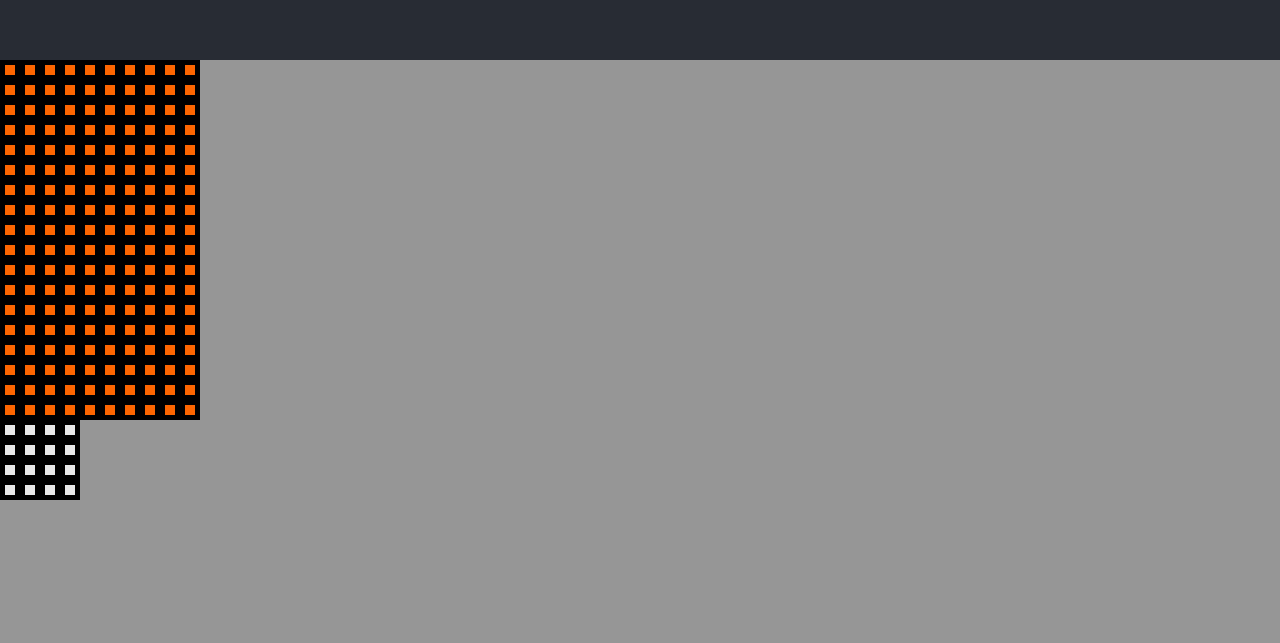
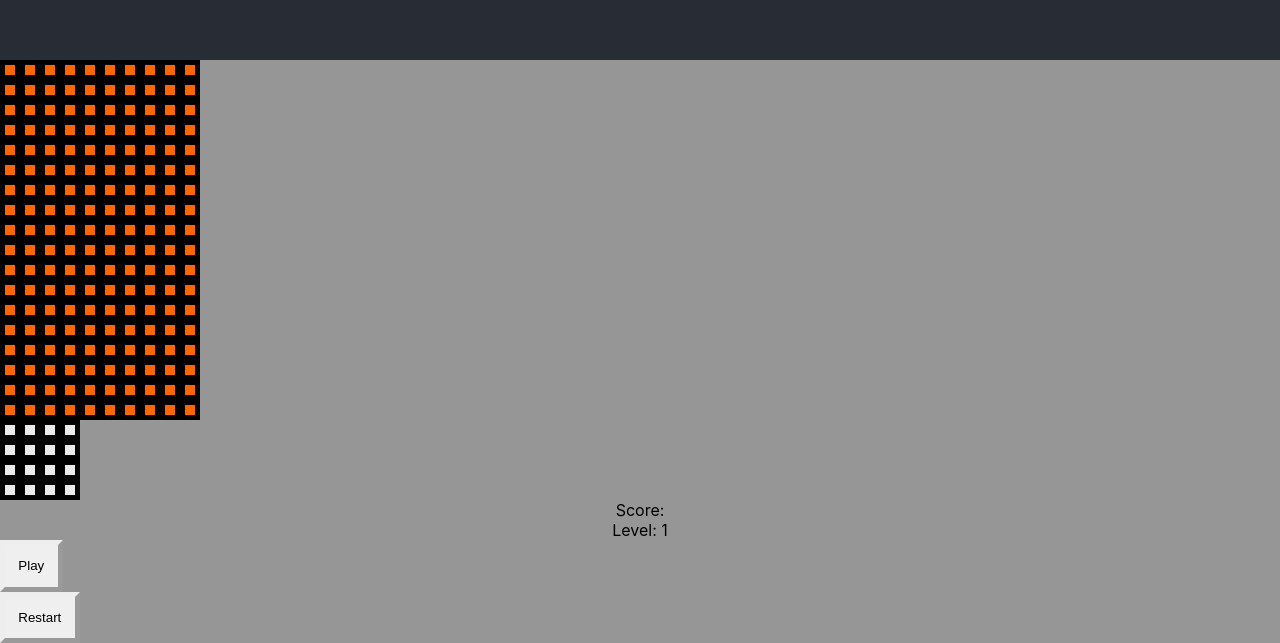
Before and after one commit to reikamoon/react-redux-tetris, a React (Create React App) app: page / in a window 1280 px wide. Shown: the part 740-1383 px from the top of the page. Before the commit the page ends 1240 px from the top, so only its background shows below. Built offline with nearby package versions, Linux system fonts and the light colour scheme.

Commit message:
added scoreboard

```diff
--- a/src/App.js
+++ b/src/App.js
@@ -1,8 +1,10 @@
 import React from 'react';
 import './App.css';
 
+//Components//
 import GridBoard from './components/GridBoard'
 import NextBlock from './components/NextBlock'
+import ScoreBoard from './components/ScoreBoard'
 
 function App() {
   return (
@@ -12,6 +14,7 @@ function App() {
       </header>
       <GridBoard />
       <NextBlock />
+      <ScoreBoard/>
     </div>
   );
 }
--- /dev/null
+++ b/src/components/ScoreBoard.js
@@ -0,0 +1,14 @@
+import React from 'react'
+
+export default function ScoreBoard(props) {
+    return (
+        <div className="score-board">
+            <div>Score:{ props.score }</div>
+            <div>Level: 1</div>
+            <button className="score-board-button" onClick={(e) => {
+            }}>Play</button>
+            <button className="score-board-button" onClick={(e) => {
+            }}>Restart</button>
+        </div>
+    )
+}
--- a/src/index.css
+++ b/src/index.css
@@ -103,3 +103,14 @@ code {
   grid-template-columns: repeat(4, var(--tile-size));
   align-self: flex-start;
 }
+
+/* Score Board */
+.score-board-button {
+  display: block;
+  padding: 1em;
+  border-width: 5px;
+  border-top-color: var(--button-color-t);
+  border-left-color: var(--button-color-l);
+  border-right-color: var(--button-color-r);
+  border-bottom-color: var(--button-color-b);
+}
```
